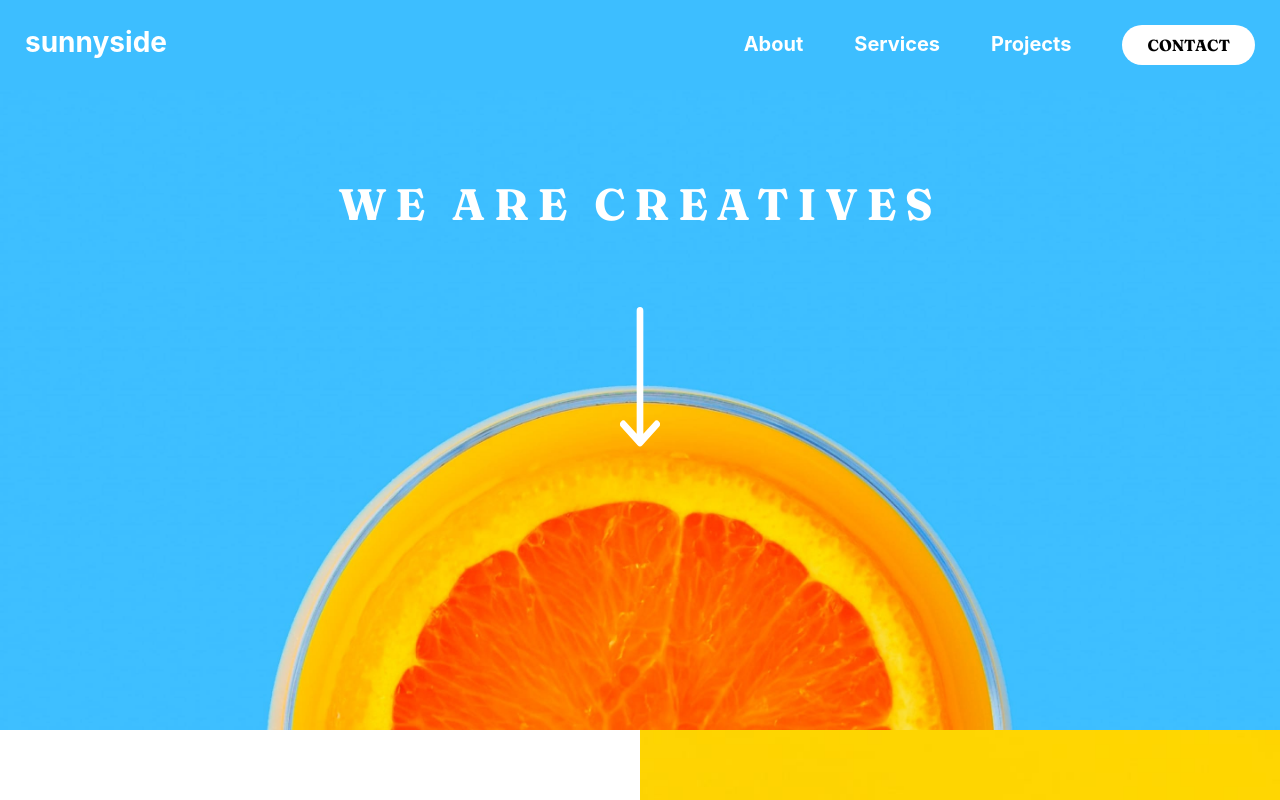
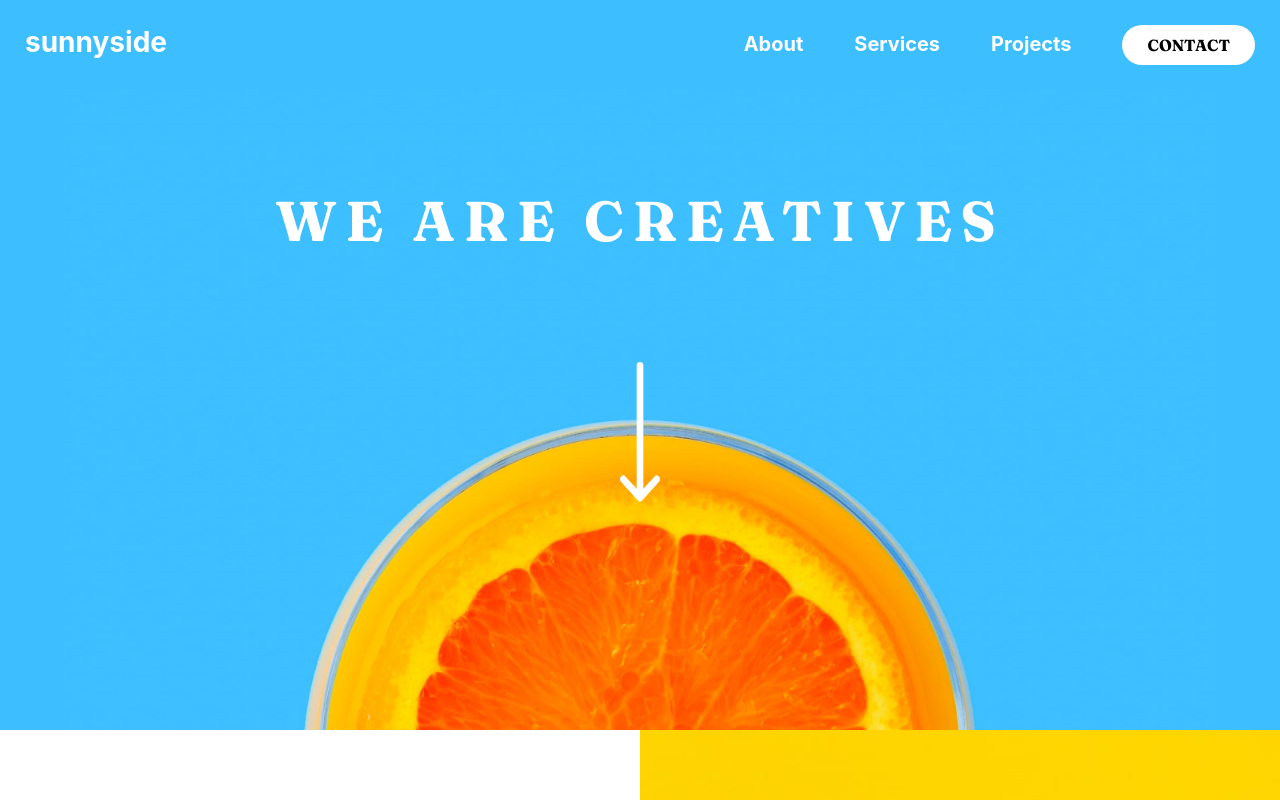
Before and after one commit to joegiuffrida/sunnyside-agency-landing-page, a Next.js app: page / in a window 1280 px wide. Shown: the top 800 px of the page. Built offline with nearby package versions, Linux system fonts and the light colour scheme.

Commit message:
added responsiveness for hero background image with fluid title

```diff
--- a/styles/Home.module.css
+++ b/styles/Home.module.css
@@ -25,6 +25,7 @@ Default: Phones from 0px to 549px
   background-image: url('/desktop/image-header.jpg');
   background-size: cover;
   background-position: bottom center;
+  background-color: hsl(200, 100%, 62%);
   min-height: min(80vh, 1000px);
   /* min-height: 80vh; */
 }
@@ -39,14 +40,15 @@ Default: Phones from 0px to 549px
 }
 
 .heroTitle {
-  font-size: 2.75rem;
+  /* font-size: 2.75rem; */
+  font-size: clamp(2rem, 3.7vw + 1.25rem, 3.5rem);
   font-family: Fraunces, sans-serif;
   text-align: center;
   letter-spacing: 0.55rem;
 }
 
 .heroContent img {
-  margin-top: 40px;
+  margin-top: 60px;
 }
 
 .benefitsContainer a {
@@ -134,7 +136,7 @@ Default: Phones from 0px to 549px
   line-height: 1.75rem;
   font-family: Barlow, sans-serif;
   color: hsl(167, 40%, 24%);
-  padding: 0 100px;
+  padding: 0 50px;
 }
 
 .photography p {
@@ -143,7 +145,7 @@ Default: Phones from 0px to 549px
   line-height: 1.75rem;
   font-family: Barlow, sans-serif;
   color: hsl(198, 62%, 26%);
-  padding: 0 100px;
+  padding: 0 50px;
 }
 
 .testimonialContainer {
@@ -210,7 +212,13 @@ Tablet and bigger screen sizes
 *****************
 */
 
+/* 62.5rem is 1000px */
 @media (min-width: 62.5rem) {
+  .heroContainer {
+    background-size: contain;
+    background-repeat: no-repeat;
+  }
+
   .benefitsContainer {
     display: flex;
     flex-wrap: wrap;
@@ -259,6 +267,11 @@ Tablet and bigger screen sizes
     order: 6;
   }
 
+  .photography p,
+  .graphicDesign p {
+    padding: 0 100px;
+  }
+
   .testimonialContainer {
     flex-direction: row;
     padding: 75px;
```
